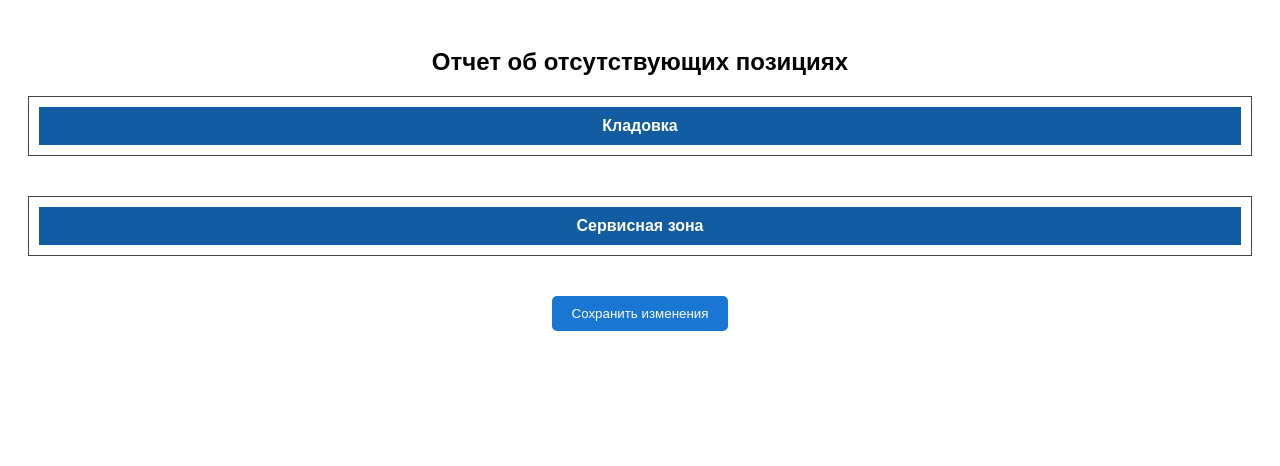
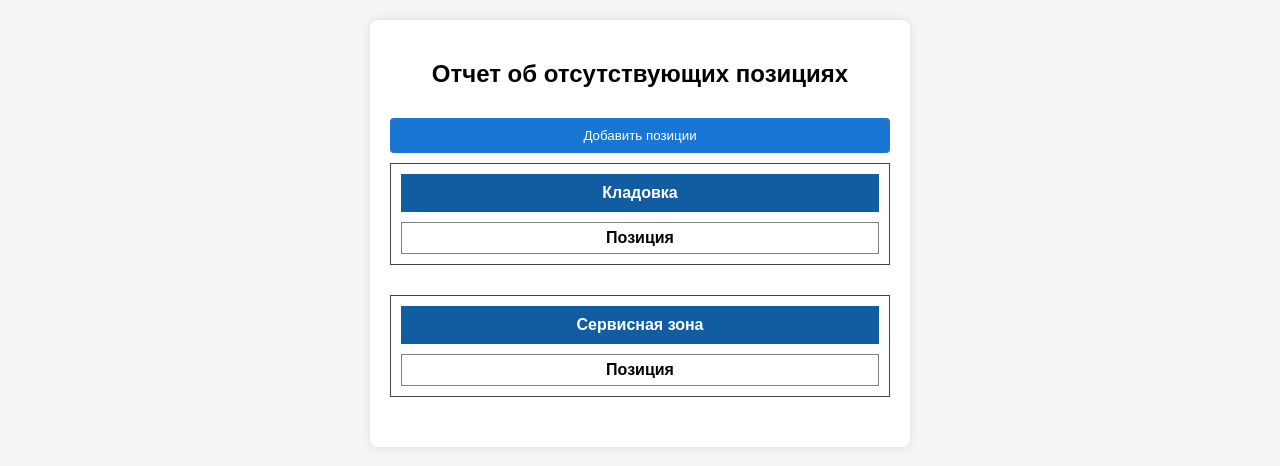
Before and after one commit to IVKovalev/app_project_hospitality, a Flask app: page /report in a window 1280 px wide. Shown: the top 466 px of the page. Run offline with Flask 3, Linux system fonts and the light colour scheme; lists and menus that the app fills with data are empty.

Commit message:
Add files via upload

```diff
--- a/templates/report.html
+++ b/templates/report.html
@@ -2,19 +2,34 @@
 <html>
 <head>
     <title>Отчет</title>
+    <meta name="viewport" content="width=device-width, initial-scale=1.0">
     <style>
         body {
             font-family: Arial, sans-serif;
             padding: 20px;
+            margin: 0;
+            background-color: #f5f5f5;
         }
+
+        .report-wrapper {
+            max-width: 500px;
+            margin: auto;
+            padding: 20px;
+            background-color: white;
+            border-radius: 8px;
+            box-shadow: 0 0 10px rgba(0, 0, 0, 0.1);
+        }
+
         h2, h3 {
             text-align: center;
         }
+
         .zone-block {
             border: 1px solid #444;
-            margin-bottom: 40px;
+            margin-bottom: 30px;
             padding: 10px;
         }
+
         .zone-title {
             background-color: #125ca1;
             color: white;
@@ -22,18 +37,27 @@
             text-align: center;
             font-weight: bold;
         }
-        .position-row {
-            margin: 10px 0;
-            display: flex;
-            align-items: center;
-            gap: 10px;
+
+        table {
+            width: 100%;
+            border-collapse: collapse;
+            margin-top: 10px;
         }
+
+        th, td {
+            padding: 6px;
+            text-align: center;
+        }
+
         .position-name {
-            width: 150px;
+            text-align: left;
+            padding-left: 10px;
+            font-weight: bold;
         }
+
         .floor-button {
-            width: 30px;
-            height: 30px;
+            width: 32px;
+            height: 32px;
             border-radius: 50%;
             border: none;
             color: white;
@@ -41,28 +65,72 @@
             background-color: red;
             cursor: pointer;
         }
+
         .floor-button.completed {
             background-color: gray;
             text-decoration: line-through;
         }
-        #saveChangesBtn {
-            display: none;
-            margin: 30px auto;
-            padding: 10px 20px;
+
+        .button, input[type="submit"] {
+            width: 100%;
+            margin: 10px 0;
+            padding: 10px;
+            box-sizing: border-box;
             background-color: #1976d2;
             color: white;
             border: none;
-            border-radius: 5px;
+            border-radius: 4px;
             cursor: pointer;
-            display: block;
+        }
+
+        .button:hover {
+            background-color: #125ca1;
+        }
+
+        #saveChangesBtn {
+            display: none;
+            margin: 20px 0;
+        }
+
+        @media (max-width: 600px) {
+            .floor-button {
+                width: 28px;
+                height: 28px;
+                font-size: 12px;
+            }
+
+            .position-name {
+                font-size: 14px;
+            }
+
+            .zone-title {
+                font-size: 16px;
+            }
+
+            .button {
+                font-size: 14px;
+                padding: 8px;
+            }
+
+            th, td {
+                font-size: 12px;
+                padding: 4px;
+            }
         }
     </style>
 </head>
 <body>
+<div class="report-wrapper">
     <h2>Отчет об отсутствующих позициях</h2>
+
+    <!-- Кнопка возврата на форму -->
+    <button onclick="window.location.href='/'" class="button">Добавить позиции</button>
 
     <form method="POST" action="/report/save" id="saveForm">
         <input type="hidden" name="to_remove" id="toRemoveInput">
+
+        {% set all_floors = rows | map(attribute=0) | map('int') | list %}
+        {% set sorted_floors = all_floors | unique | sort %}
 
         {% for zone in ['Pantry', 'Service Area'] %}
         <div class="zone-block">
@@ -80,21 +148,46 @@
                 {% endif %}
             {% endfor %}
 
+            <div style="overflow-x:auto;">
+                <table border="1">
+                    <thead>
+                        <tr>
+                            <th>Позиция</th>
+                            {% for floor in sorted_floors %}
+                            <th>{{ floor }}</th>
+                            {% endfor %}
+                        </tr>
+                    </thead>
+                    <tbody>
                         {% for position, floors in grouped.items() %}
-            <div class="position-row">
-                <div class="position-name">{{ position }}</div>
-                {% for floor in floors %}
-                <button type="button" class="floor-button" data-position="{{ position }}" data-floor="{{ floor }}" data-zone="{{ zone }}" onclick="toggleCompleted(this)">
+                        <tr>
+                            <td class="position-name">{{ position }}</td>
+                            {% for floor in sorted_floors %}
+                                {% if floor|string in floors %}
+                                <td>
+                                    <button type="button" class="floor-button"
+                                            data-position="{{ position }}"
+                                            data-floor="{{ floor }}"
+                                            data-zone="{{ zone }}"
+                                            onclick="toggleCompleted(this)">
                                         {{ floor }}
                                     </button>
+                                </td>
+                                {% else %}
+                                <td></td>
+                                {% endif %}
                             {% endfor %}
+                        </tr>
+                        {% endfor %}
+                    </tbody>
+                </table>
             </div>
-            {% endfor %}
         </div>
         {% endfor %}
 
-        <button id="saveChangesBtn" onclick="submitChanges()">Сохранить изменения</button>
+        <button id="saveChangesBtn" class="button" onclick="submitChanges()">Сохранить изменения</button>
     </form>
+</div>
 
 <script>
     const toRemove = [];
```
Lines whose indentation alone changed are shown as unchanged.
